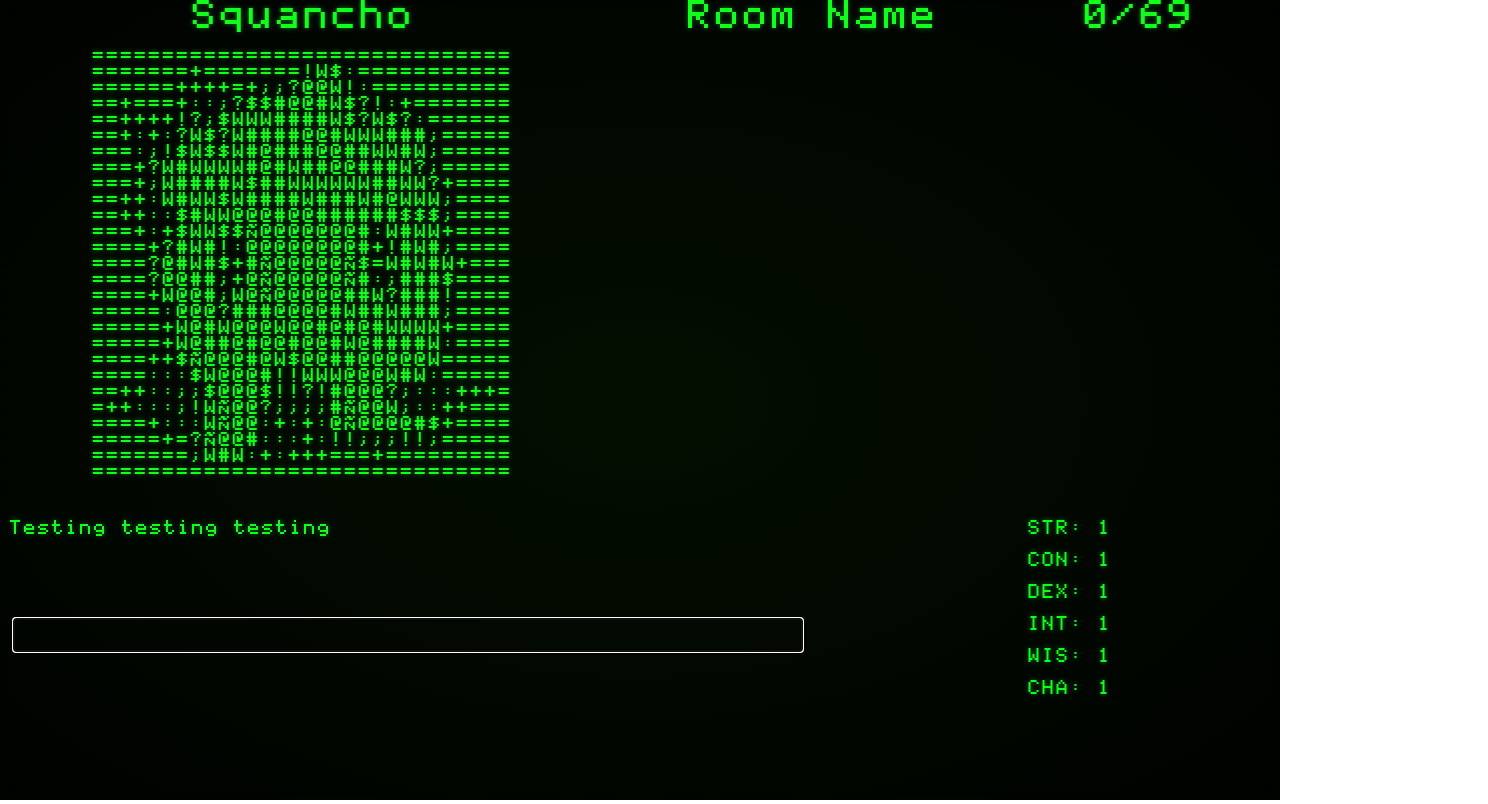
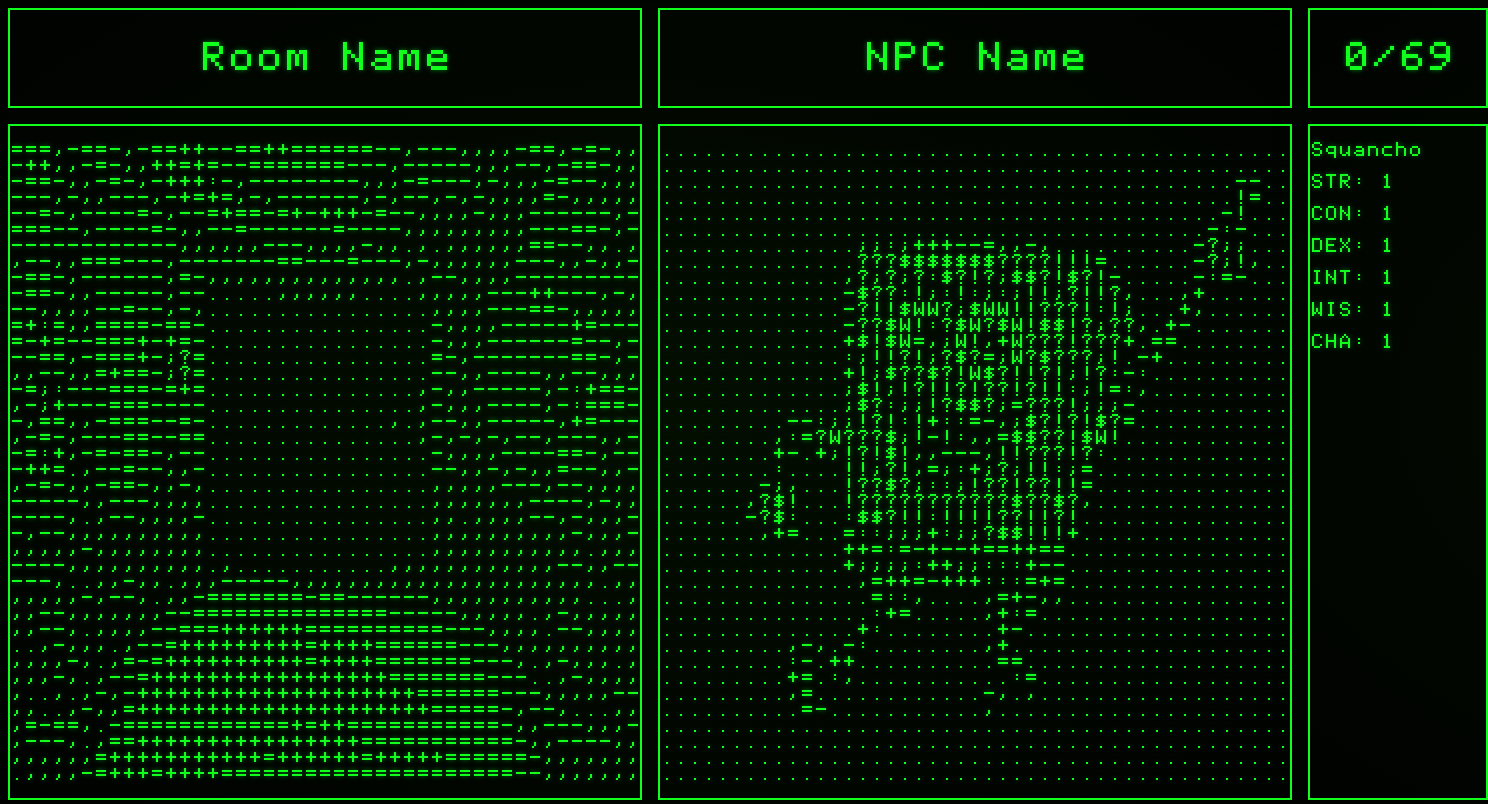
Before and after one commit to sollambert/adventure, a plain HTML site: page index.html in a window 1280 px wide. Shown: the top 804 px of the page, 1488 px wide, since content can reach past the window. Drawn offline with Linux system fonts and the light colour scheme; a web font is replaced by a local one.

Commit message:
more interface design stuff

```diff
--- a/index.html
+++ b/index.html
@@ -3,52 +3,106 @@
 <link href="https://fonts.googleapis.com/css2?family=Nanum+Gothic+Coding:wght@700&family=Work+Sans&display=swap"
     rel="stylesheet">
 
-<script src="game.js"></script>
 
 <html>
 
 <body>
     <div class="grid">
-        <header class="rname">Room Name</header>
-        <header class="pname">Squancho</header>
-        <header class="pxp">0/69</header>
-        <div class="output">
-            <p>Testing testing testing</p>
+        <header id="npcname">NPC Name</header>
+        <header id="rname">Room Name</header>
+        <header id="pxp">0/69</header>
+        <div id="output">
+            <p class="output">Testing testing testing</p>
         </div>
-        <div class="npc">
-            <p>
-                ==============================<br>
-                =======+=======!W$:===========<br>
-                ======++++=+;;?@@W!:==========<br>
-                ==+===+::;?$$#@@#W$?!:+=======<br>
-                ==++++!?;$WWW####W$?W$?:======<br>
-                ==+:+:?W$?W####@@#WWW###;=====<br>
-                ===:;!$W$$W#@###@@##WW#W;=====<br>
-                ===+?W#WWWW#@#W##@@###W?;=====<br>
-                ===+;W####W$##WWWWWW##WW?+====<br>
-                ==++:W#WW$W####W###W#@WWW;====<br>
-                ==++::$#WW@@@#@@######$$$;====<br>
-                ===+:+$WW$$Ñ@@@@@@@#:W#WW+====<br>
-                ====+?#W#!:@@@@@@@@#+!#W#;====<br>
-                ====?@#W#$+#Ñ@@@@@Ñ$=W#W#W+===<br>
-                ====?@@##;+@Ñ@@@@@Ñ#:;###$====<br>
-                ====+W@@#;W@Ñ@@@@@##W?###!====<br>
-                =====:@@@?###@@@@#W##W###;====<br>
-                =====+W@#W@@@W@@#@#@#WWWW+====<br>
-                =====+W@##@#@@#@@#W@####W:====<br>
-                ====++$Ñ@@@#@W$@@##@@@@@W=====<br>
-                ====:::$W@@@#!!WWW@@@W#W:=====<br>
-                ==++::;;$@@@$!!?!#@@@?;:::+++=<br>
-                =++:::;!WÑ@@?;;;;#Ñ@@W;::++===<br>
-                ====+:::WÑ@@:+:+:@Ñ@@@@#$+====<br>
-                =====+=?Ñ@@#:::+:!!;;;!!;=====<br>
-                =======;W#W:+:+++===+=========<br>
-                ==============================
+        <div id="npc">
+            <p>.............................................<br>
+                .............................................<br>
+                .........................................--..<br>
+                .........................................!=..<br>
+                ........................................-!...<br>
+                .......................................-:-...<br>
+                ..............;;:;+++--=,,-,..........-?;;...<br>
+                ..............???$$$$$$$????!!!=......-?;!,..<br>
+                .............,?;?;?:$?!?;$$?!$?!-.....-:=-...<br>
+                .............-$??:!;:!:;:;!!;?!!?,...,+......<br>
+                .............-?!!$WW?;$WW!!???!:!;...+,......<br>
+                .............-??$W!:?$W?$W!$$!?;??,.+-.......<br>
+                .............+$!$W=,;W!,+W???!???+.==........<br>
+                .............:;!!?!;?$?=;W?$???;!.-+.........<br>
+                .............+!;$??$?!W$?!!?!;!?:-:..........<br>
+                .............;$!;!?!!?!??!?!!:;!=:,..........<br>
+                .............;$?:;;!?$$?;=???!;;;-...........<br>
+                .........--:;;!?!:!+::=-,;$?!?!$?=...........<br>
+                ........,:=?W???$;!-!:,,=$$??!$W!............<br>
+                ........+-.+;!?!$!,,---,!!???!?:.............<br>
+                ........:....!!;?!,=;:+;?;!!:;=..............<br>
+                .......-;,...!??$?;::;!??!??!!=..............<br>
+                ......,?$!...!???????????$??$?,..............<br>
+                ......-?$:...:$$?!!:!!!!??!!?!...............<br>
+                .......,+=...=::;;;+:;;?$$!!!+...............<br>
+                .............++=:=-+--+==++==................<br>
+                .............+;;;;:++;;:::+--................<br>
+                ..............,=++=-+++:::=+=................<br>
+                ...............=::,....,=+-,,................<br>
+                ...............:+=.....,+:=..................<br>
+                ..............+:........+-...................<br>
+                .........,-,.-:........,+....................<br>
+                .........:-.++..........==...................<br>
+                .........+=.:,...........:=..................<br>
+                .........,=............-,.,..................<br>
+                ..........=-...........,.....................<br>
+                .............................................<br>
+                .............................................<br>
+                .............................................<br>
+                .............................................
             </p>
         </div>
-        <div class="rimg"></div>
-        <div class="pimg"></div>
-        <div class="stats">
+        <div id="rimg">
+            <p>===,-==-,-==++--==++======--,---,,,,-==,-=-,,<br>
+                -++,,-=-,,++=+=--=======---,-----,,,--,-==-,,<br>
+                -==-,,-=-,-+++:-,--------,,,-=---,-,,,-=--,,,<br>
+                ---,-,,---,-+=+=,-,------,-,--,-,-,,,,=-,,,,,<br>
+                --=-,----=-,--=+==-=+-+++-=--,,,,-,,,------,-<br>
+                ===--,----=-,,--=------=----,,,,,,,,,---==-,-<br>
+                ------------,,,,,,---,,,,-,,.,.,,,,,,==--,,.,<br>
+                ,--,,===---,-------==---=---,-,,,,,,---,,-,,-<br>
+                -==-,------,=-,,,,,,,,,,,,,,.,--,,,,---------<br>
+                -==-,,-----,--.....,,,,,,....,,,,,---++---,-,<br>
+                --,,,,--=--,-,................,,,,---==-,,,,,<br>
+                =+:=,,====-==-................-,,,,-----+=---<br>
+                =-+=--===+-+=-................-,,,------=--,-<br>
+                --==,-===+-;?=................=-,-------==-,-<br>
+                ,,--,,=+==-;?=................--,,----,,--,,,<br>
+                -=;:---===-=+=...............,-,,-----,-:+==-<br>
+                ,-;+---===----...............,-,,,----,-:===-<br>
+                -,==,,-===--=-.............,.,--,,-----,+=---<br>
+                ,-=-,---==--==...............,-,-,-,--,---,,-<br>
+                -=:+,-=-==-,--................-,,,,----==-,--<br>
+                -++=.,--=--,,-................--,,-,-,,=--,,-<br>
+                ,-=-,,-==-,,-,................,,,,,---,--,,,,<br>
+                -----,,---,,,,................,,,,,,,----,-,,<br>
+                ----,.,--,,,,-................,,.,,,,--,-,,,-<br>
+                -,--,,,,,,,,,,................,,,,,,,,,,-,,,-<br>
+                ,,,,,-,,,,,,,,................,,,,,,,,,,,.,,,<br>
+                ----,,,,,,,,,,.,...........,,,,,,,,,,,,--,,--<br>
+                ---,..,,-,,.,,,-----,,,,,,,,,,,,,,,,,,,,,,.,,<br>
+                ,,,,,-,--,.,,-=======-==------,,,,,,,,,,,...,<br>
+                ,,--,,,,,,,--==============-----,,,,,.,-,,,,,<br>
+                ,,--,.,,,,--===++++++==========---,,,,.--,,,,<br>
+                ..,-,,,.,--=+++++++++=++++======---,,,,,,,,,,<br>
+                ,,,,-,.,=-=++++++++++=++++=======---,.,-,,,.,<br>
+                ,,,-,.,--=+++++++++++++++++=======---..,-,,,,<br>
+                ,..,.,-,-++++++++++++++++++++======---,,,,,--<br>
+                ,,..,-,,=+++++++++++++++++++++=====-,--,...,,<br>
+                ,=-==,.-============+=++===========-,,---,,,-<br>
+                ,---,.,==++++++++++++++++===========-,,----,,<br>
+                ,,,,,,=+++++++++++=++++++=+++++======-,,,,,,,<br>
+                .,,,,-=+++=++++=====================--,,,,,,,
+            </p>
+        </div>
+        <div id="pimg"></div>
+        <div id="stats">
+            <p>Squancho</p>
             <p>STR: 1</p>
             <p>CON: 1</p>
             <p>DEX: 1</p>
@@ -56,10 +110,16 @@
             <p>WIS: 1</p>
             <p>CHA: 1</p>
         </div>
-        <div class="input">
-            <span class="ml-2"></span><input id="input" autofocus spellcheck="false">
+        <div id = "input">
+            <input class="input" autofocus spellcheck="false">
+        </div>
+        <div id="thing">
+            <p>
+                Teener Weiner Peener Skadeener Wabeener
+            </p>
         </div>
     </div>
 </body>
 
+<script src="index.js"></script>
 </html>
--- /dev/null
+++ b/index.js
@@ -0,0 +1,5 @@
+function main()
+{
+  const output = document.getElementsByIdName("output");
+  output.insertAdjacentText('beforeend', "Lorem ipsum dolor sit amet, consectetur adipiscing elit, sed do eiusmod tempor incididunt ut labore et dolore magna aliqua. Ut enim ad minim veniam, quis nostrud exercitation ullamco laboris nisi ut aliquip ex ea commodo consequat. Duis aute irure dolor in reprehenderit in voluptate velit esse cillum dolore eu fugiat nulla pariatur. Excepteur sint occaecat cupidatat non proident, sunt in culpa qui officia deserunt mollit anim id est laborum.");
+}
--- a/style.css
+++ b/style.css
@@ -8,7 +8,6 @@ body {
     color: #12ff1e;
     font-size: 1em;
     font-family: 'Apple II';
-    line-height: 2vh;
     background-image: radial-gradient(#030e00, black 120%);
     text-shadow: 0 0 5px rgba(0, 255, 47, 0.471);
 }
@@ -26,70 +25,89 @@ body::after {
 
 
 header {
+    padding: 1em;
     font-size: 2em;
 }
 
 .grid {
     width: 98%;
+    height: 100%;
     display: grid;
-    grid-gap: 0.5rem;
+    grid-gap: 1rem;
     grid-template:
-        [row1-start] "pname rname pxp" auto [row1-end] [row2-start] "npc rimg pimg" auto [row2-end] [row3-start] "output output stats" auto [row3-end] [row4-start] "input input stats" auto [row4-end] [row5-start] "thing thing thing" auto [row5-end] / auto auto auto;
+        [row1-start] "rname npcname pxp" auto [row1-end]
+        [row2-start] "rimg npc stats" auto [row2-end]
+        [row3-start] "output output thing" auto [row3-end]
+        [row4-start] "input input thing" 2em [row4-end]/ auto auto auto;
 }
 
-.pname {
+#npcname {
+    border: 2px solid #12ff1e !important;
     text-align: center;
-    grid-area: pname;
+    grid-area: npcname;
 }
 
-.rname {
+#rname {
+    border: 2px solid #12ff1e !important;
     text-align: center;
     grid-area: rname;
 }
 
-.pxp {
+#pxp {
+    border: 2px solid #12ff1e !important;
     text-align: center;
     grid-area: pxp;
 }
 
-.npc {
+#npc {
+    border: 2px solid #12ff1e !important;
     text-align: center;
     grid-area: npc;
 }
 
-.rimg {
+#rimg {
+    border: 2px solid #12ff1e !important;
     text-align: center;
     grid-area: rimg;
 }
 
-.pimg {
+#pimg {
     text-align: center;
     grid-area: pimg;
 }
 
-.output {
+#output {
+    border: 2px solid #12ff1e !important;
+    overflow: auto;
     grid-area: output;
+    min-height: 20em;
 }
 
-.stats {
+#stats {
+    border: 2px solid #12ff1e !important;
     grid-area: stats;
 }
 
-.input {
+
+#thing {
+    border: 2px solid #12ff1e !important;
+    grid-area: thing;
+}
+
+#input {
     grid-area: input;
 }
 
-#input {
-    height: 4vh;
-    width: 98.5vh;
+.input {
+    border: 2px solid #12ff1e !important;
     color: #12ff1e;
+    width: 100%;
     background: transparent;
     font-size: 2vh;
     font-family: "Apple II";
-    border: none;
     position: relative;
     bottom: 0.175vh;
-    margin-left: .5vw;
+    height:fit-content;
 }
 
 @keyframes blink {
```
Also changed, not shown: -1216103935122r4beukaho.png (added), 675-6755378_transparent-spongebob-caveman-png-spongebob-caveman-transparent-background.png (added), ascii_image.txt, maxresdefault.jpg (added), room.jpg (added), sponge.png (added), 1 other file.
